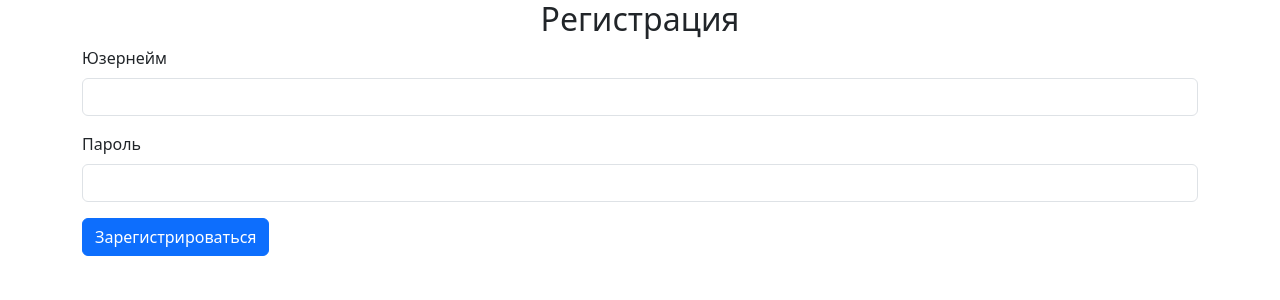
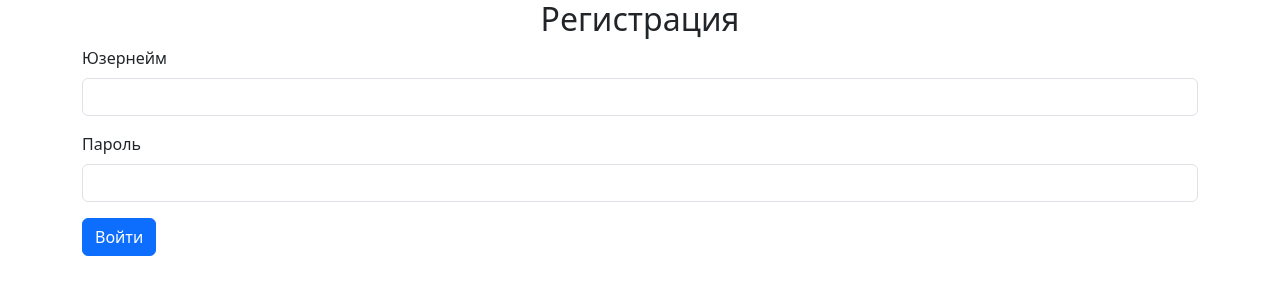
Before and after one commit to vferniker13/pygame_project_2, a Flask app: page /login in a window 1280 px wide. Shown: the top 300 px of the page. Run offline with Flask 3, Linux system fonts and the light colour scheme; some libraries are stand-ins or nearby versions.

Commit message:
добавил поправки

```diff
--- a/requirements.txt
+++ b/requirements.txt
@@ -1,13 +1,16 @@
+bcrypt==5.0.0
 bidict==0.23.1
 blinker==1.9.0
 click==8.3.0
 colorama==0.4.6
 Flask==3.1.2
+Flask-Login==0.6.3
 Flask-SocketIO==5.5.1
 h11==0.16.0
 itsdangerous==2.2.0
 Jinja2==3.1.6
 MarkupSafe==3.0.3
+passlib==1.7.4
 python-engineio==4.12.3
 python-socketio==5.14.3
 simple-websocket==1.1.0
--- a/templates/login.html
+++ b/templates/login.html
@@ -12,7 +12,7 @@
             <label for="InputPassword" class="form-label">Пароль</label>
             <input type="password" class="form-control" id="InputPassword" name="password1">
         </div>
-        <button type="submit" class="btn btn-primary">Зарегистрироваться</button>
+        <button type="submit" class="btn btn-primary">Войти</button>
     </form>
     {{ error }}
 </div>
```
